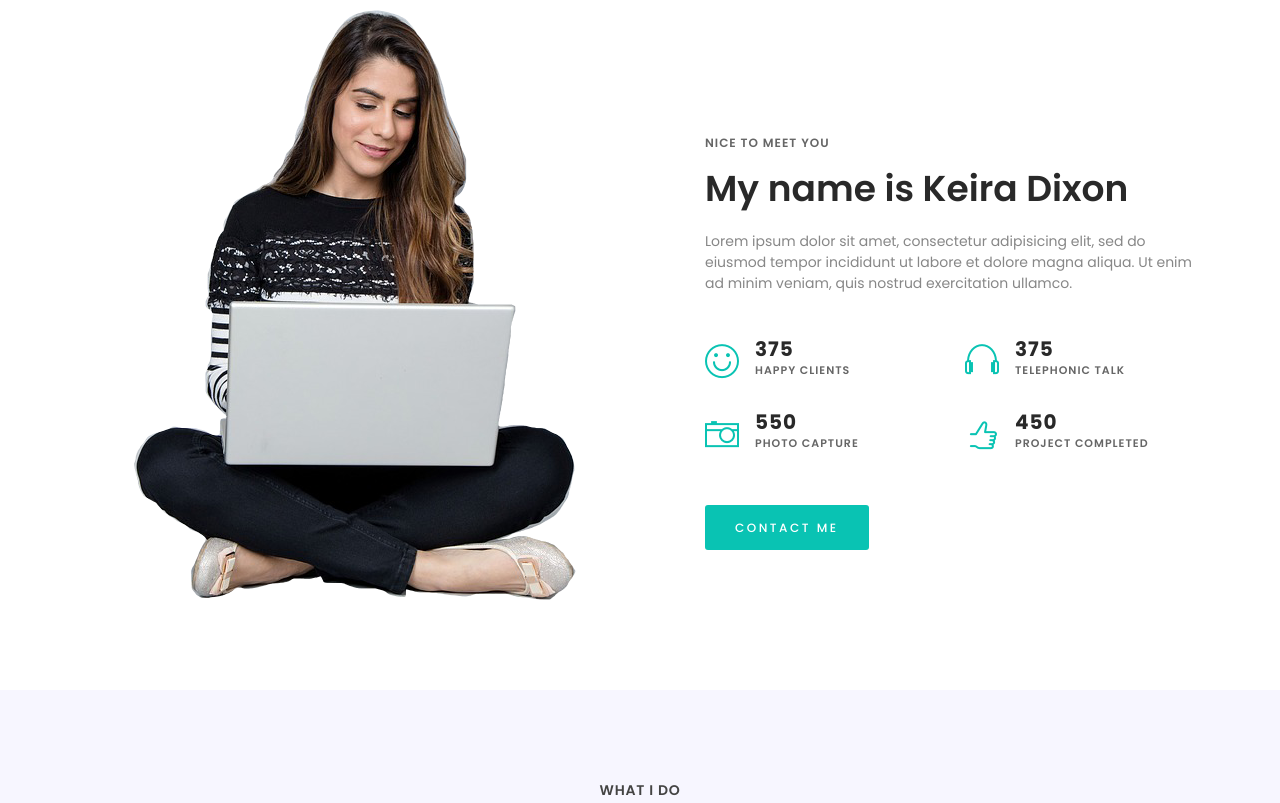
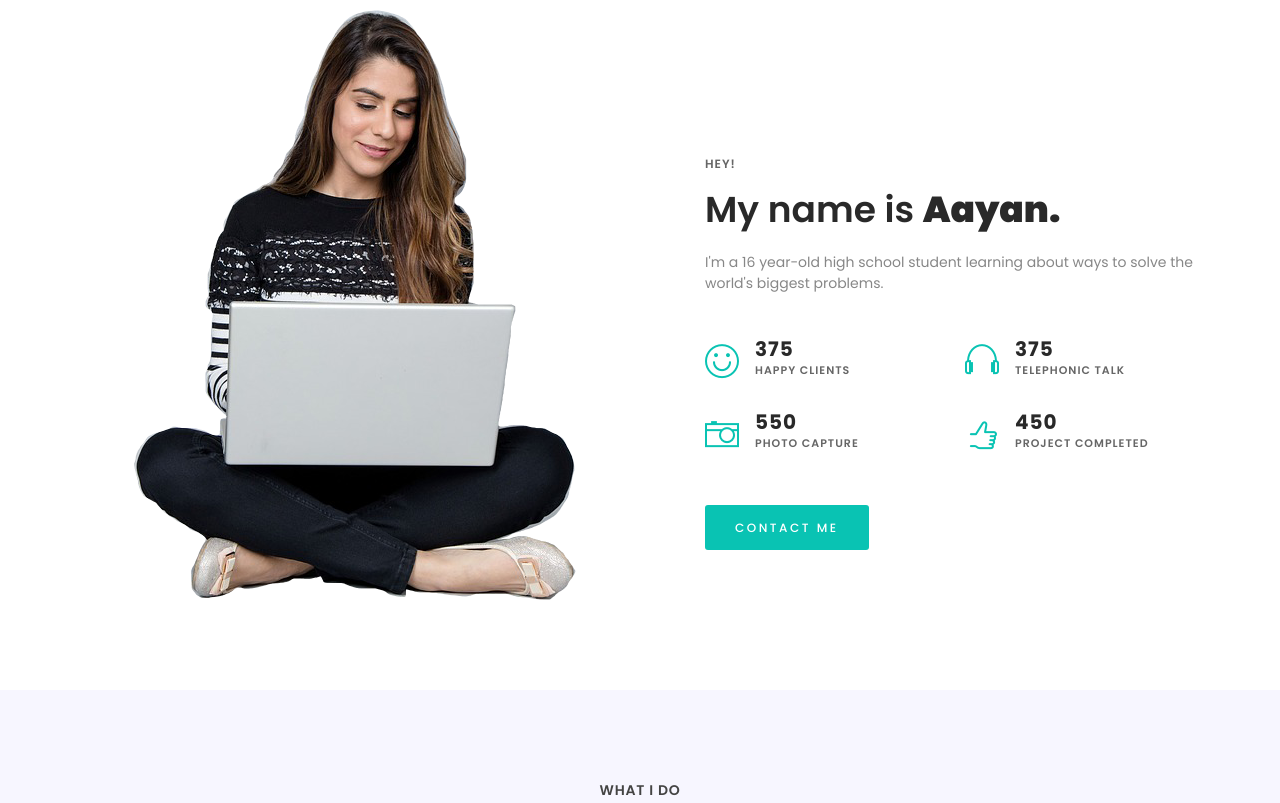
Before and after one commit to AayanSiddiqui/aayansiddiqui.github.io, a plain HTML site: page index.html in a window 1280 px wide. Shown: the part 880-1683 px from the top of the page. Drawn offline with Linux system fonts and the light colour scheme.

Commit message:
Started to add descriptions about myself and what I do.

```diff
--- a/index.html
+++ b/index.html
@@ -124,9 +124,9 @@
 
           <div class="col-md-6">
             <div class="aboutus-text">
-              <span class="font-alt">Nice To Meet You</span>
-              <h3 class="font-alt">My name is Keira Dixon</h3>
-              <p>Lorem ipsum dolor sit amet, consectetur adipisicing elit, sed do eiusmod tempor incididunt ut labore et dolore magna aliqua. Ut enim ad minim veniam, quis nostrud exercitation ullamco.</p>
+              <span class="font-alt">Hey!</span>
+              <h3 class="font-alt">My name is <strong>Aayan.</strong></h3>
+              <p>I'm a 16 year-old high school student learning about ways to solve the world's biggest problems.</p>
               <div class="counter-box">
                 <div class="row">
                   <div class="col-md-6">
@@ -835,7 +835,7 @@
               <li><a href="#"><i class="fab fa-codepen"></i></a></li>
               <li><a href="#"><i class="fab fa-facebook-messenger"></i></a></li>
           </ul>
-          <p class="copyright">© 2018 Keira. All Rights Reserved</p>
+          <p class="copyright">© 2019 Aayan Siddiqui. All Rights Reserved</p>
       </div>
   </footer>
   <!-- Footer End -->
```
